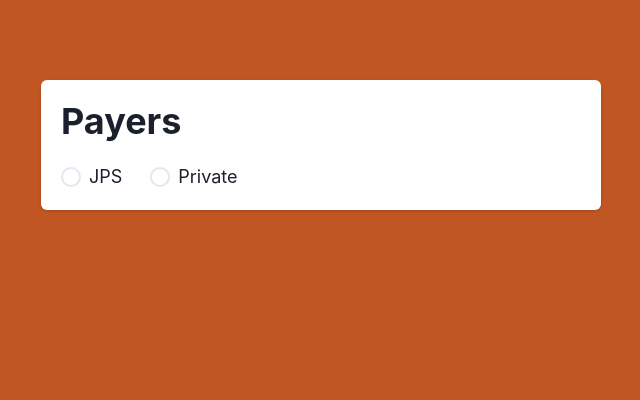
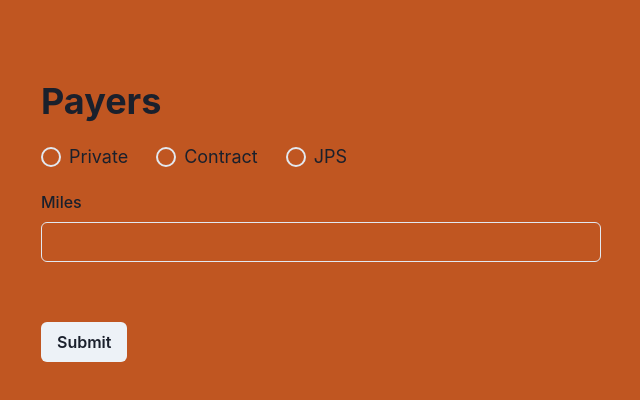
Before and after one commit to kcstarks/Price-Calculator, a React (Vite) app: page / in a window 1280 px wide. Shown: the top 400 px of the page, without its empty margins (319-959 px from the left). Built offline with nearby package versions, Linux system fonts and the light colour scheme.

Commit message:
Fixed the functionality of the PayerSelctor and MileInput components

```diff
--- a/src/App.tsx
+++ b/src/App.tsx
@@ -1,22 +1,58 @@
-import { useState } from "react";
+import {
+  FormEvent,
+  FormEventHandler,
+  RefObject,
+  useRef,
+  useState,
+} from "react";
 import PayerSelctor from "./components/PayerSelector";
-import { Payer } from "./hooks/usePayers";
+import MileInput from "./components/MileInput";
+import usePayers, { Payer } from "./hooks/usePayers";
 import {
   Box,
+  Button,
   Card,
   CardBody,
   CardHeader,
   Container,
+  Flex,
+  FormControl,
+  FormLabel,
+  HStack,
   Heading,
+  NumberDecrementStepper,
+  NumberIncrementStepper,
+  NumberInput,
+  NumberInputField,
+  NumberInputStepper,
+  Radio,
+  RadioGroup,
   Stack,
 } from "@chakra-ui/react";
+import { string } from "zod";
 
-export interface PayerQuery {
+export interface InputQuery {
   payer: Payer | null;
+  miles: number;
 }
 
 function App() {
-  const [payerQuery, setPayerQuery] = useState<PayerQuery>({} as PayerQuery);
+  const [inputQuery, setInputQuery] = useState<InputQuery>({} as InputQuery);
+  const [inputMiles, setInputMiles] = useState(0);
+
+  const { data } = usePayers();
+
+  const handleSubmit = (e: FormEvent) => {
+    e.preventDefault();
+    setInputQuery({ ...inputQuery, miles: inputMiles });
+    console.log(inputQuery.payer);
+  };
+
+  const handleMiles = (value: string) => {
+    let parsedValue = parseInt(value);
+    setInputMiles(parsedValue);
+  };
+
   return (
     <Container
       padding={20}
@@ -25,20 +61,21 @@ function App() {
       height="100vh"
       bg="orange.600"
     >
-      <Card
+      <Flex
         width={{ base: "100%", sm: "75%", md: "75%", lg: "50%" }}
-        direction="row"
+        direction="column"
+        gap={5}
       >
-        <CardHeader flex="">
+        <Box>
           <PayerSelctor
-            onSelectPayer={(payer) => setPayerQuery({ ...payerQuery, payer })}
-            selectedPayer={payerQuery.payer}
+            onSelectPayer={(payer) => setInputQuery({ ...inputQuery, payer })}
+            selectedPayer={inputQuery.payer}
           />
-        </CardHeader>
-        <CardBody>
-          <Stack>
+        </Box>
         <Box>
-              <Heading></Heading>
+          <MileInput
+            onInputMiles={(miles) => setInputQuery({ ...inputQuery, miles })}
+          />
         </Box>
         <Box>
           <Heading></Heading>
@@ -47,11 +84,9 @@ function App() {
           <Heading></Heading>
         </Box>
         <Box>
-              <Heading></Heading>
+          <Button onSubmit={(event) => handleSubmit}>Submit</Button>
         </Box>
-          </Stack>
-        </CardBody>
-      </Card>
+      </Flex>
     </Container>
   );
 }
--- a/src/components/MileInput.tsx
+++ b/src/components/MileInput.tsx
@@ -1,5 +1,28 @@
-const MileInput = () => {
-  return <div>MileInput</div>;
+import { FormControl, FormLabel, Input, Stack, Text } from "@chakra-ui/react";
+import { RefObject, useRef } from "react";
+
+interface Props {
+  onInputMiles: (miles: number) => void;
+}
+
+const MileInput = ({ onInputMiles }: Props) => {
+  const ref = useRef<HTMLInputElement>(null);
+  return (
+    <>
+      <FormControl
+        id="milesForm"
+        onChange={(event) => {
+          event.preventDefault();
+          if (ref.current) onInputMiles(parseInt(ref.current.value));
+        }}
+      >
+        <FormLabel>
+          {ref.current === null ? "Miles" : ref.current?.value + " Miles"}
+        </FormLabel>
+        <Input ref={ref} type="number" />
+      </FormControl>
+    </>
+  );
 };
 
 export default MileInput;
--- a/src/components/PayerSelector.tsx
+++ b/src/components/PayerSelector.tsx
@@ -8,6 +8,7 @@ interface Props {
 
 const PayerSelector = ({ onSelectPayer, selectedPayer }: Props) => {
   const { data } = usePayers();
+
   return (
     <>
       <RadioGroup>
@@ -16,11 +17,10 @@ const PayerSelector = ({ onSelectPayer, selectedPayer }: Props) => {
           {data.map((payer) => (
             <Radio
               paddingEnd={5}
-              colorScheme="DD6B20"
               size="lg"
+              value={payer.name}
               key={payer.slug}
-              onClick={() => onSelectPayer(payer)}
-              value={payer.name}
+              onChange={() => onSelectPayer(payer)}
               fontWeight={
                 payer.slug === selectedPayer?.slug ? "bold" : "normal"
               }
--- a/src/data/data.ts
+++ b/src/data/data.ts
@@ -1,4 +1,20 @@
 export default [
+  {
+    name: "Private",
+    slug: "private",
+    load_fee: { wheelchair: 55, stretcher: 300 },
+    bari: 100,
+    oxygen: { "2-4": 25, "5-7": 35, "8+": 50 },
+  },
+
+  {
+    name: "Contract",
+    slug: "contract",
+    load_fee: { wheelchair: 55, stretcher: 300 },
+    bari: 100,
+    oxygen: { "2-4": 25, "5-7": 35, "8+": 50 },
+  },
+
   {
     name: "JPS",
     slug: "jps",
@@ -6,12 +22,4 @@ export default [
     bari: 100,
     oxygen: { "2-4": 25, "5-7": 35, "8+": 50 },
   },
-
-  {
-    name: "Private",
-    slug: "private",
-    load_fee: { wheelchair: 55, stretcher: 300 },
-    bari: 100,
-    oxygen: { "2-4": 25, "5-7": 35, "8+": 50 },
-  },
 ];
```
Also changed, not shown: src/hooks/useMiles.ts (added). Lines whose indentation alone changed are shown as unchanged.
